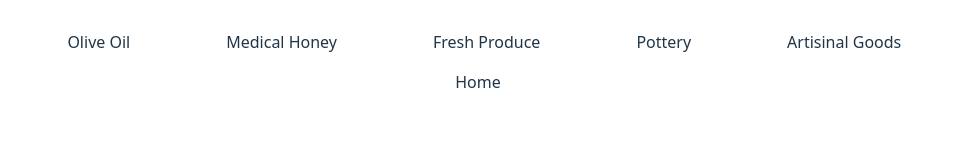
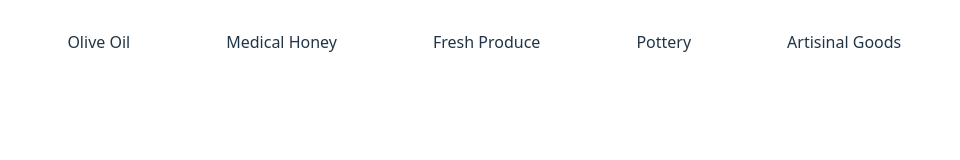
Before and after one commit to aymenloudiy/agriculture-marketplace, a React (Vite) app: page / in a window 1280 px wide. Shown: the part 143-303 px from the top of the page, without its empty margins (162-1122 px from the left). Built offline with nearby package versions, Linux system fonts and the light colour scheme.

Commit message:
feat: add product review and home pages

```diff
--- a/src/components/Product/ProductReviews.tsx
+++ b/src/components/Product/ProductReviews.tsx
@@ -0,0 +1,3 @@
+export default function ProductReviews() {
+  return <div>ProductReviews</div>;
+}
--- a/src/pages/Home.tsx
+++ b/src/pages/Home.tsx
@@ -1,3 +1,3 @@
 export default function Home() {
-  return <div>Home</div>;
+  return <div></div>;
 }
```
